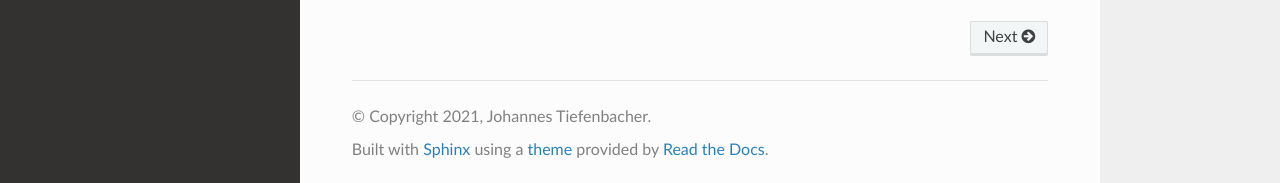
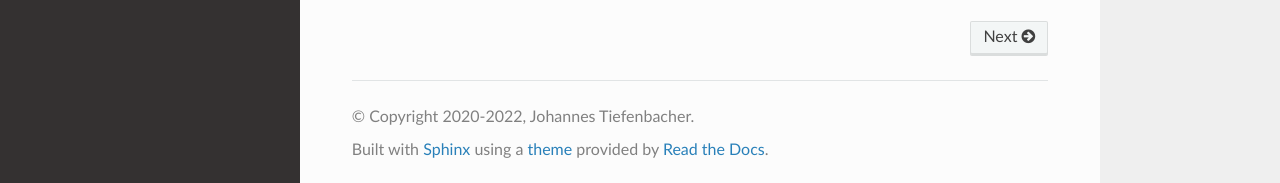
Before and after one commit to JOJ0/synadm, a Sphinx documentation site: the page built from doc/source/index.rst, in a window 1280 px wide and 949 px high. Shown: the part 763-946 px from the top of the window. Built offline with Sphinx 7.4.7 and the Read the Docs theme 2.0.0, drawn with Linux system fonts in a browser that asks for light colours.

Commit message:
Fix copyright year in Sphinx conf

```diff
--- a/doc/source/conf.py
+++ b/doc/source/conf.py
@@ -18,7 +18,7 @@ sys.path.insert(0, os.path.abspath('../synadm/../'))
 # -- Project information -----------------------------------------------------
 
 project = 'synadm'
-copyright = '2021, Johannes Tiefenbacher'
+copyright = '2020-2022, Johannes Tiefenbacher'
 author = 'Johannes Tiefenbacher'
 
 # The short X.Y version
```
